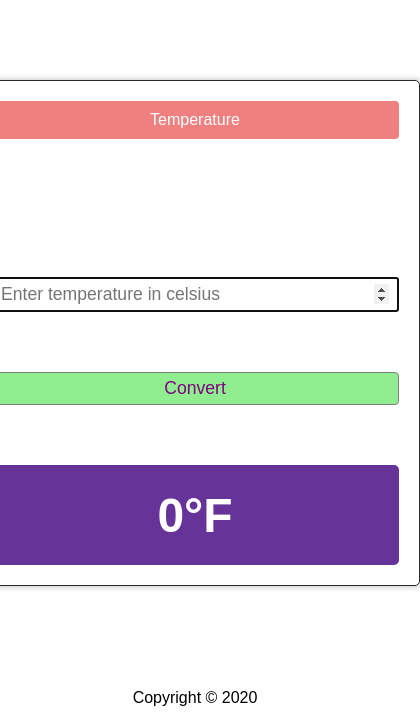
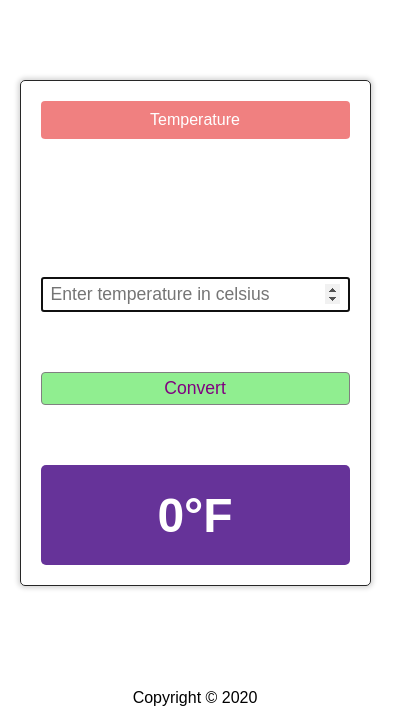
Before and after one commit to VishwakarmaSaurabh/temperature-converter, a plain HTML site: page index.html in a window 390 px wide. Shown: the part 117-844 px from the top of the page, 420 px wide, since content can reach past the window. Drawn offline with Linux system fonts and the light colour scheme.

Commit message:
css file modified

```diff
--- a/css/styles.css
+++ b/css/styles.css
@@ -86,3 +86,14 @@ label {
 footer {
   padding: 20px;
 }
+
+@media only screen and (max-width: 600px) {
+  body {
+    width: 100%;
+  }
+
+  main {
+    width: 90%;
+    margin: auto;
+  }
+}
```
